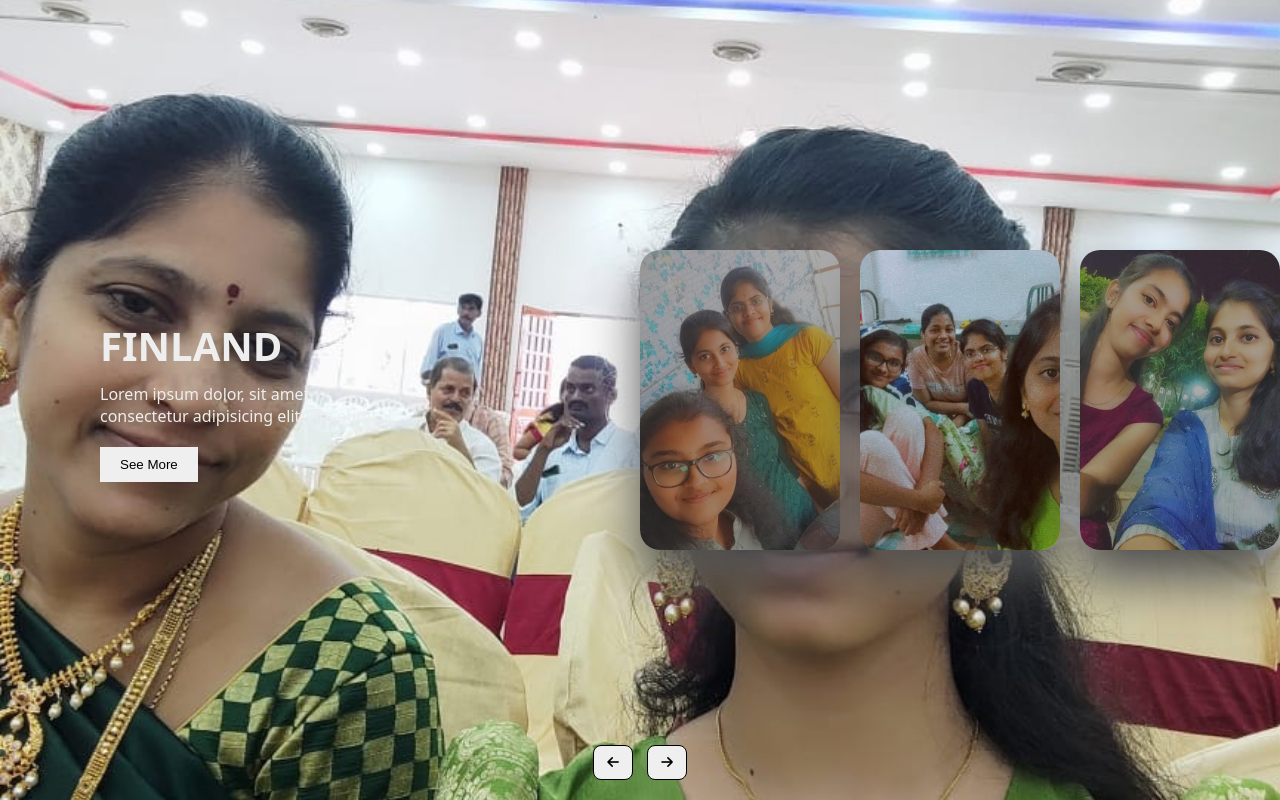
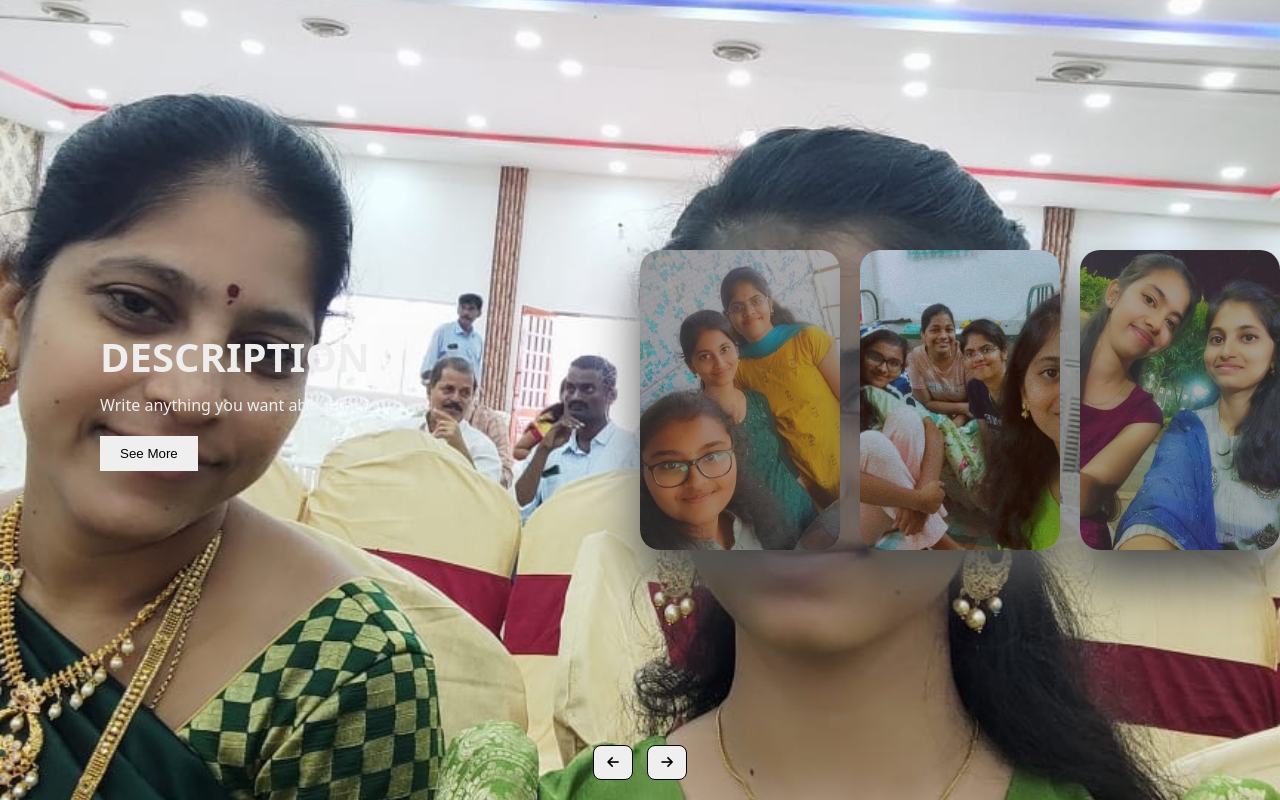
Before and after one commit to Sreeja-reddy-2004/Gift, a plain HTML site: page image_enhance.html in a window 1280 px wide. Shown: the top 800 px of the page. Drawn offline with Linux system fonts and the light colour scheme.

Commit message:
Update image_enhance.html

```diff
--- a/image_enhance.html
+++ b/image_enhance.html
@@ -16,43 +16,43 @@
 
             <div class="item" style="background-image: url(images/WhatsApp\ Image\ 2024-01-07\ at\ 22.32.23_7c60cb2d.jpg);">
                 <div class="content">
-                    <div class="name">Switzerland</div>
-                    <div class="des">Lorem ipsum dolor, sit amet consectetur adipisicing elit. Ab, eum!</div>
+                    <div class="name">Description</div>
+                    <div class="des">Write anything you want about them</div>
                     <button>See More</button>
                 </div>
             </div>
             <div class="item" style="background-image: url(images/WhatsApp\ Image\ 2024-01-07\ at\ 22.32.26_c2888011.jpg);">
                 <div class="content">
-                    <div class="name">Finland</div>
-                    <div class="des">Lorem ipsum dolor, sit amet consectetur adipisicing elit. Ab, eum!</div>
+                    <div class="name">Description</div>
+                    <div class="des">Write anything you want about them</div>
                     <button>See More</button>
                 </div>
             </div>
             <div class="item" style="background-image: url(images/WhatsApp\ Image\ 2024-01-07\ at\ 22.32.25_73c5ceb0.jpg);">
                 <div class="content">
-                    <div class="name">Iceland</div>
-                    <div class="des">Lorem ipsum dolor, sit amet consectetur adipisicing elit. Ab, eum!</div>
+                    <div class="name">Description</div>
+                    <div class="des">Write anything you want about them</div>
                     <button>See More</button>
                 </div>
             </div>
             <div class="item" style="background-image: url(images/WhatsApp\ Image\ 2024-01-07\ at\ 22.32.22_ade7ae28.jpg);">
                 <div class="content">
-                    <div class="name">Australia</div>
-                    <div class="des">Lorem ipsum dolor, sit amet consectetur adipisicing elit. Ab, eum!</div>
+                    <div class="name">Description</div>
+                    <div class="des">Write anything you want about them</div>
                     <button>See More</button>
                 </div>
             </div>
             <div class="item" style="background-image: url(images/WhatsApp\ Image\ 2024-01-07\ at\ 22.32.24_ad0f8fb3.jpg);">
                 <div class="content">
-                    <div class="name">Netherland</div>
-                    <div class="des">Lorem ipsum dolor, sit amet consectetur adipisicing elit. Ab, eum!</div>
+                    <div class="name">Description</div>
+                    <div class="des">Write anything you want about them</div>
                     <button>See More</button>
                 </div>
             </div>
             <div class="item" style="background-image: url(images/WhatsApp\ Image\ 2024-01-07\ at\ 22.32.22_fce3b9e4.jpg);">
                 <div class="content">
-                    <div class="name">Ireland</div>
-                    <div class="des">Lorem ipsum dolor, sit amet consectetur adipisicing elit. Ab, eum!</div>
+                    <div class="name">Description</div>
+                    <div class="des">Write anything you want about them</div>
                     <button>See More</button>
                 </div>
             </div>
```
